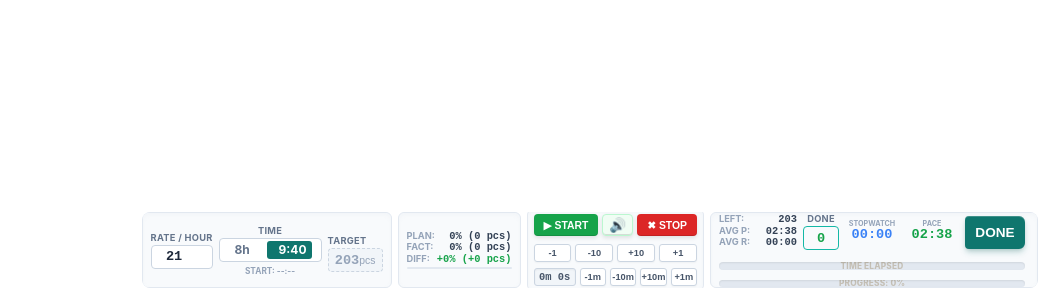
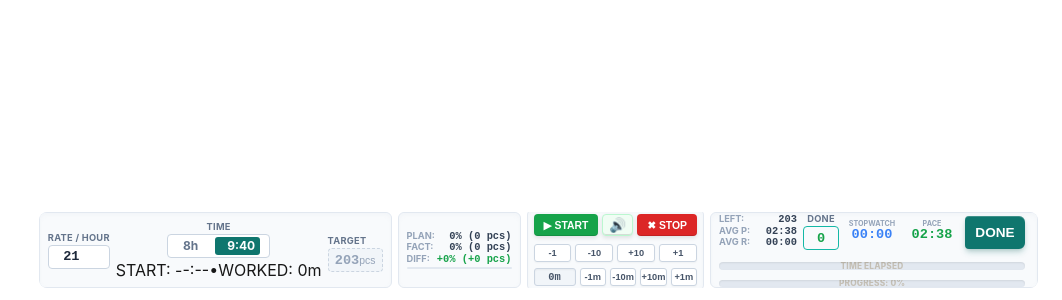
Before and after one commit to agr555/counter-app, a Next.js app: page / in a window 1280 px wide. Shown: the part 500-800 px from the top of the page, without its empty margins (218-1280 px from the left). Built offline with nearby package versions, Linux system fonts and the light colour scheme.

Commit message:
time change

```diff
--- a/app/page.tsx
+++ b/app/page.tsx
@@ -223,6 +223,15 @@ export default function PomodoroWidget() {
     return `${mins}m ${secs}s`;
   };
 
+  const formatTimeNoSeconds = (totalSecs: number) => {
+    const absoluteSecs = Math.abs(totalSecs);
+    const hrs = Math.floor(absoluteSecs / 3600);
+    const mins = Math.floor((absoluteSecs % 3600) / 60);
+    if (hrs > 0) return `${hrs}h ${mins}m`;
+    return `${mins}m`;
+  };
+
+
   const handleGlobalReset = () => {
     const wasActive = isRunning;
     setIsRunning(false);
@@ -376,74 +385,21 @@ export default function PomodoroWidget() {
                 className={styles.toggleContainer}
                 style={{ opacity: isSettingsDisabled ? 0.7 : 1 }}
               >
-                <input
-                  type="radio"
-                  id="shift-8"
-                  name="shiftValue"
-                  value="8h"
-                  checked={(isSettingsDisabled ? lockedShift : shift) === "8h"}
-                  onChange={() => setShift("8h")}
-                  disabled={isSettingsDisabled}
-                  className={styles.radioInput}
-                />
-                <label
-                  htmlFor="shift-8"
-                  className={`${styles.radioLabel} ${
-                    (isSettingsDisabled ? lockedShift : shift) === "8h"
-                      ? styles.radioLabelActive
-                      : ""
-                  }`}
-                >
-                  8h
-                </label>
-
-                <input
-                  type="radio"
-                  id="shift-9"
-                  name="shiftValue"
-                  value="9h40m"
-                  checked={
-                    (isSettingsDisabled ? lockedShift : shift) === "9h40m"
-                  }
-                  onChange={() => setShift("9h40m")}
-                  disabled={isSettingsDisabled}
-                  className={styles.radioInput}
-                />
-                <label
-                  htmlFor="shift-9"
-                  className={`${styles.radioLabel} ${
-                    (isSettingsDisabled ? lockedShift : shift) === "9h40m"
-                      ? styles.radioLabelActive
-                      : ""
-                  }`}
-                  style={{ width: "56px" }}
-                >
-                  9:40
-                </label>
-
-                <div
-                  className={styles.slider}
-                  style={{
-                    transform:
-                      (isSettingsDisabled ? lockedShift : shift) === "9h40m"
-                        ? "translateX(45px)"
-                        : "translateX(0px)",
-                  }}
-                ></div>
+                <input type="radio" id="shift-8" name="shiftValue" value="8h" checked={(isSettingsDisabled ? lockedShift : shift) === "8h"} onChange={() => setShift("8h")} disabled={isSettingsDisabled} className={styles.radioInput} />
+                <label htmlFor="shift-8" className={`${styles.radioLabel} ${(isSettingsDisabled ? lockedShift : shift) === "8h" ? styles.radioLabelActive : ""}`}>8h</label>
+                <input type="radio" id="shift-9" name="shiftValue" value="9h40m" checked={(isSettingsDisabled ? lockedShift : shift) === "9h40m"} onChange={() => setShift("9h40m")} disabled={isSettingsDisabled} className={styles.radioInput} />
+                <label htmlFor="shift-9" className={`${styles.radioLabel} ${(isSettingsDisabled ? lockedShift : shift) === "9h40m" ? styles.radioLabelActive : ""}`} style={{ width: "56px" }}>9:40</label>
+                <div className={styles.slider} style={{ transform: (isSettingsDisabled ? lockedShift : shift) === "9h40m" ? "translateX(45px)" : "translateX(0px)" }}></div>
               </div>
 
-              <span
-                style={{
-                  fontSize: "0.52rem",
-                  color: "#94a3b8",
-                  fontWeight: 700,
-                  marginTop: "2px",
-                  textTransform: "uppercase",
-                }}
-              >
-                Start: {startTimeText}
-              </span>
+              {/* Строка с выровненным временем старта и текущим временем работы без секунд */}
+              <div className={styles.timeInfoLine}>
+                <span>START: {startTimeText}</span>
+                <span className={styles.dividerDot}>•</span>
+                <span>WORKED: {formatTimeNoSeconds(shiftElapsedSeconds)}</span>
+              </div>
             </div>
+
 
             <div className={`${styles.fieldGroupTarget} ${styles.cfgTarget}`}>
               <span className={styles.fieldLabel}>Target</span>
@@ -566,48 +522,17 @@ export default function PomodoroWidget() {
                 </button>
               </div>
 
-              {/* Ряд 2: Время работы и кнопочки для его корректировки (-1m, -10m, +10m, +1m) */}
-              <div
-                style={{
-                  display: "flex",
-                  width: "100%",
-                  gap: "4px",
-                  alignItems: "center",
-                }}
-              >
+                           {/* Ряд 2: Корректировка времени (в кнопках выводим только минуты) */}
+                           <div style={{ display: "flex", width: "100%", gap: "4px", alignItems: "center" }}>
                 <div className={styles.currentTimeBadge}>
-                  {formatAccumulatedTime(shiftElapsedSeconds)}
+                  {formatTimeNoSeconds(shiftElapsedSeconds)}
                 </div>
-                {/* ИСПРАВЛЕНО: Теперь передаются строго правильные математические знаки для вашей последовательности */}
-                <button
-                  type="button"
-                  onClick={() => adjustShiftTime(-1)}
-                  className={styles.adjBtnWide}
-                >
-                  -1m
-                </button>
-                <button
-                  type="button"
-                  onClick={() => adjustShiftTime(-10)}
-                  className={styles.adjBtnWide}
-                >
-                  -10m
-                </button>
-                <button
-                  type="button"
-                  onClick={() => adjustShiftTime(10)}
-                  className={styles.adjBtnWide}
-                >
-                  +10m
-                </button>
-                <button
-                  type="button"
-                  onClick={() => adjustShiftTime(1)}
-                  className={styles.adjBtnWide}
-                >
-                  +1m
-                </button>
+                <button type="button" onClick={() => adjustShiftTime(-1)} className={styles.adjBtnWide}>-1m</button>
+                <button type="button" onClick={() => adjustShiftTime(-10)} className={styles.adjBtnWide}>-10m</button>
+                <button type="button" onClick={() => adjustShiftTime(10)} className={styles.adjBtnWide}>+10m</button>
+                <button type="button" onClick={() => adjustShiftTime(1)} className={styles.adjBtnWide}>+1m</button>
               </div>
+
             </div>
           </div>
         </div>
```
